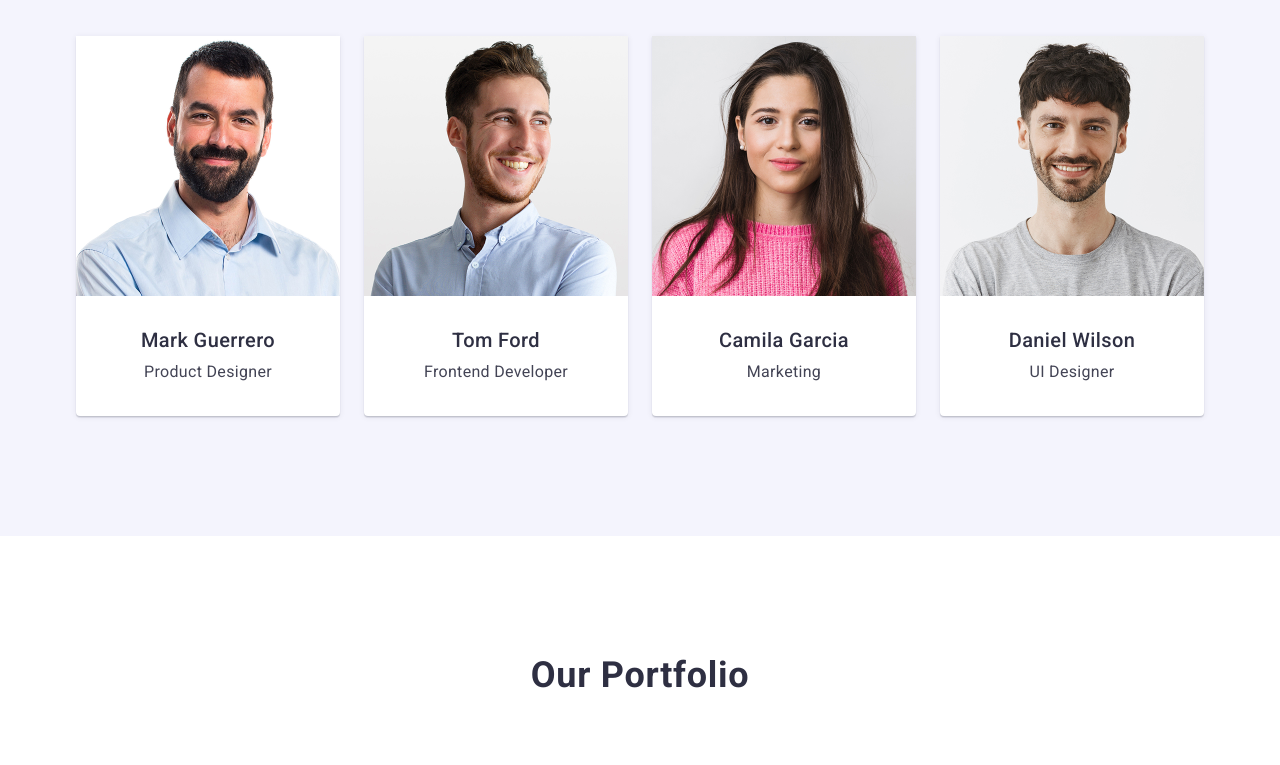
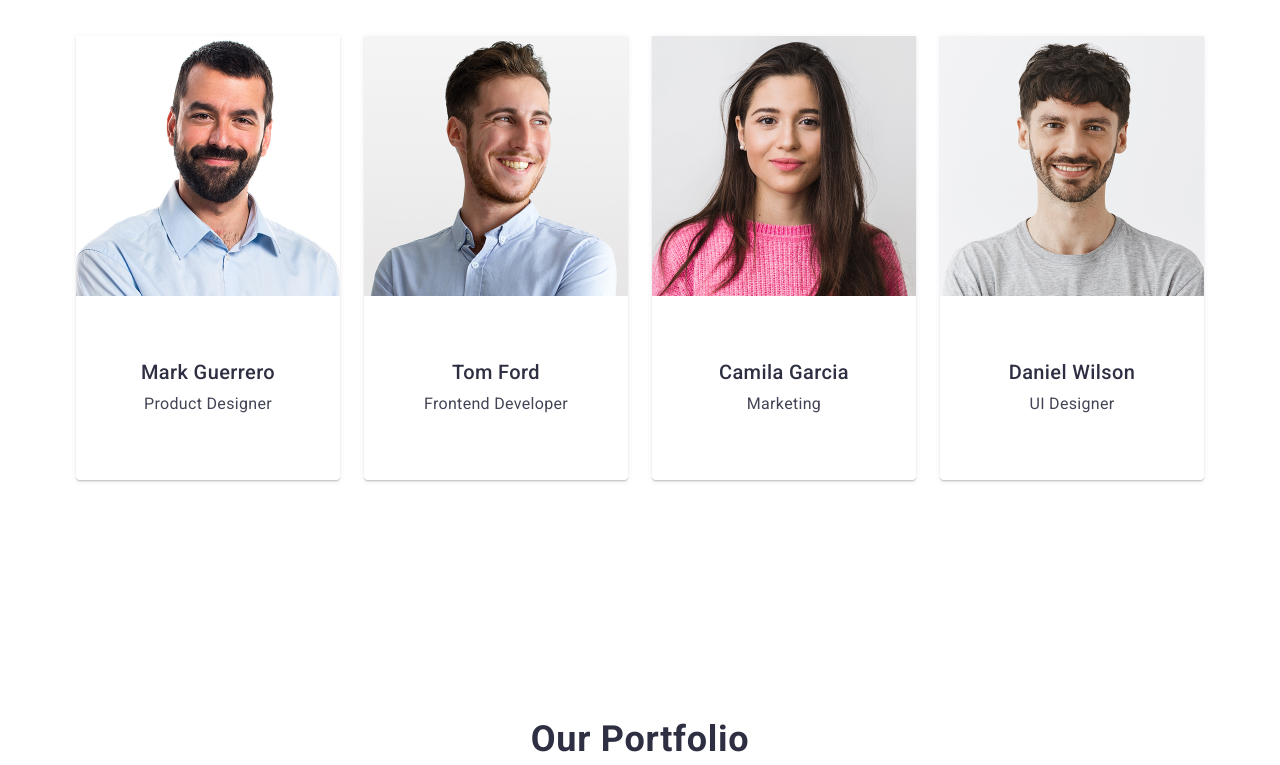
Before and after one commit to Alex-Levkivskyi/goit-markup-hw-03, a plain HTML site: page index.html in a window 1280 px wide. Shown: the part 1213-1978 px from the top of the page. Drawn offline with nearby package versions, Linux system fonts and the light colour scheme.

Commit message:
1 pravka

```diff
--- a/css/team.css
+++ b/css/team.css
@@ -1,5 +1,9 @@
 .team {
   background-color: #f4f4fd; /* Cloud */
+}
+
+.team-section {
+  padding: 120px 0;
 }
 
 .team-title {
@@ -11,6 +15,11 @@
   text-transform: capitalize;
   color: #2e2f42;
   margin-bottom: 72px;
+}
+
+.team-card-info {
+  padding: 32px 0;
+  text-align: center;
 }
 
 .team-item {
--- a/index.html
+++ b/index.html
@@ -98,29 +98,37 @@
         </div>
       </section>
 
-      <section id="team" class="section team">
+      <section id="team" class="section team-section">
         <div class="container">
           <h2 class="team-title">Our Team</h2>
           <ul class="team-list">
             <li class="team-item">
               <img src="./images/team-1.jpg" alt="Mark Guerrero" width="264" />
+              <div class="team-card-info">
                 <h3 class="team-member">Mark Guerrero</h3>
                 <p class="team-role">Product Designer</p>
+              </div>
             </li>
             <li class="team-item">
               <img src="./images/team-2.jpg" alt="Tom Ford" width="264" />
+              <div class="team-card-info">
                 <h3 class="team-member">Tom Ford</h3>
                 <p class="team-role">Frontend Developer</p>
+              </div>
             </li>
             <li class="team-item">
               <img src="./images/team-3.jpg" alt="Camila Garcia" width="264" />
+              <div class="team-card-info">
                 <h3 class="team-member">Camila Garcia</h3>
                 <p class="team-role">Marketing</p>
+              </div>
             </li>
             <li class="team-item">
               <img src="./images/team-4.jpg" alt="Daniel Wilson" width="264" />
+              <div class="team-card-info">
                 <h3 class="team-member">Daniel Wilson</h3>
                 <p class="team-role">UI Designer</p>
+              </div>
             </li>
           </ul>
         </div>
```
Lines whose indentation alone changed are shown as unchanged.
